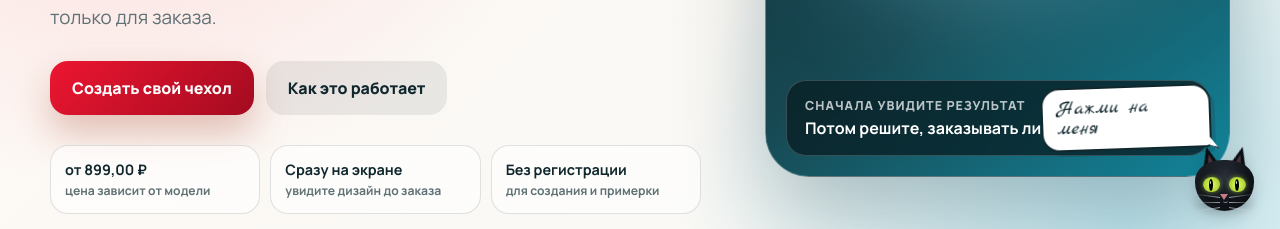
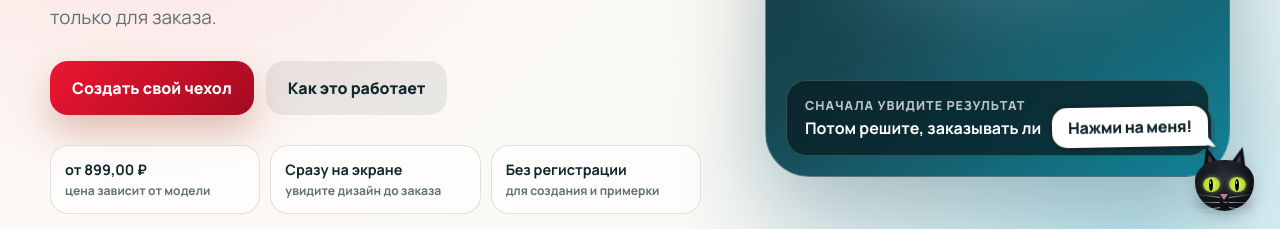
Before and after one commit to Artemtra/ZestCaseSoul, a website: page index.html in a window 1280 px wide. Shown: the part 571-800 px from the top of the page. Drawn offline with Linux system fonts and the light colour scheme; no server answers; a web font is replaced by a local one.

Commit message:
Improve cat callout readability

```diff
--- a/index.html
+++ b/index.html
@@ -52,7 +52,7 @@
     <link rel="preconnect" href="https://fonts.googleapis.com">
     <link rel="preconnect" href="https://fonts.gstatic.com" crossorigin>
     <link href="https://fonts.googleapis.com/css2?family=Manrope:wght@400;600;700;800&family=Marck+Script&family=Russo+One&family=Unbounded:wght@400;500;700&display=swap" rel="stylesheet">
-    <link rel="stylesheet" href="/styles.css?v=20260730-support-chat-v21">
+    <link rel="stylesheet" href="/styles.css?v=20260730-cat-callout-v22">
     <link rel="stylesheet" href="/mobile.css?v=20260730-support-chat-v21">
   </head>
   <body>
@@ -1340,7 +1340,7 @@
     </dialog>
 
     <div class="corner-cat-widget" id="cornerCatWidget">
-      <span class="corner-cat-callout" id="cornerCatCallout">Нажми на меня</span>
+      <span class="corner-cat-callout" id="cornerCatCallout">Нажми на меня!</span>
       <button class="corner-cat" id="openSupportChatButton" type="button" aria-describedby="cornerCatCallout" aria-label="Открыть чат с администратором">
         <span class="corner-cat-shadow"></span>
         <span class="corner-cat-ear corner-cat-ear-left"></span><span class="corner-cat-ear corner-cat-ear-right"></span>
--- a/styles.css
+++ b/styles.css
@@ -4115,16 +4115,19 @@ html {
   bottom: 61px;
   width: max-content;
   max-width: 170px;
-  padding: 10px 14px;
+  padding: 11px 16px;
   color: var(--ink);
-  border: 2px solid var(--ink);
+  border: 3px solid var(--ink);
   border-radius: 18px 18px 5px 18px;
   background: #fff;
   box-shadow: 4px 5px 0 rgba(16, 39, 45, 0.16);
-  font-family: "Marck Script", cursive;
-  font-size: 1.25rem;
-  line-height: 1;
-  transform: rotate(-2deg);
+  font-family: "Manrope", sans-serif;
+  font-size: 1rem;
+  font-weight: 800;
+  line-height: 1.15;
+  letter-spacing: -0.02em;
+  white-space: nowrap;
+  transform: rotate(-1deg);
   animation: corner-cat-callout-arrive 520ms cubic-bezier(0.18, 0.88, 0.32, 1.24) both;
   pointer-events: none;
 }
@@ -4317,7 +4320,7 @@ html {
   }
   to {
     opacity: 1;
-    transform: rotate(-2deg) scale(1);
+    transform: rotate(-1deg) scale(1);
   }
 }
 
```
Also changed, not shown: tests/support-chat.test.js (+3 -1 lines).
